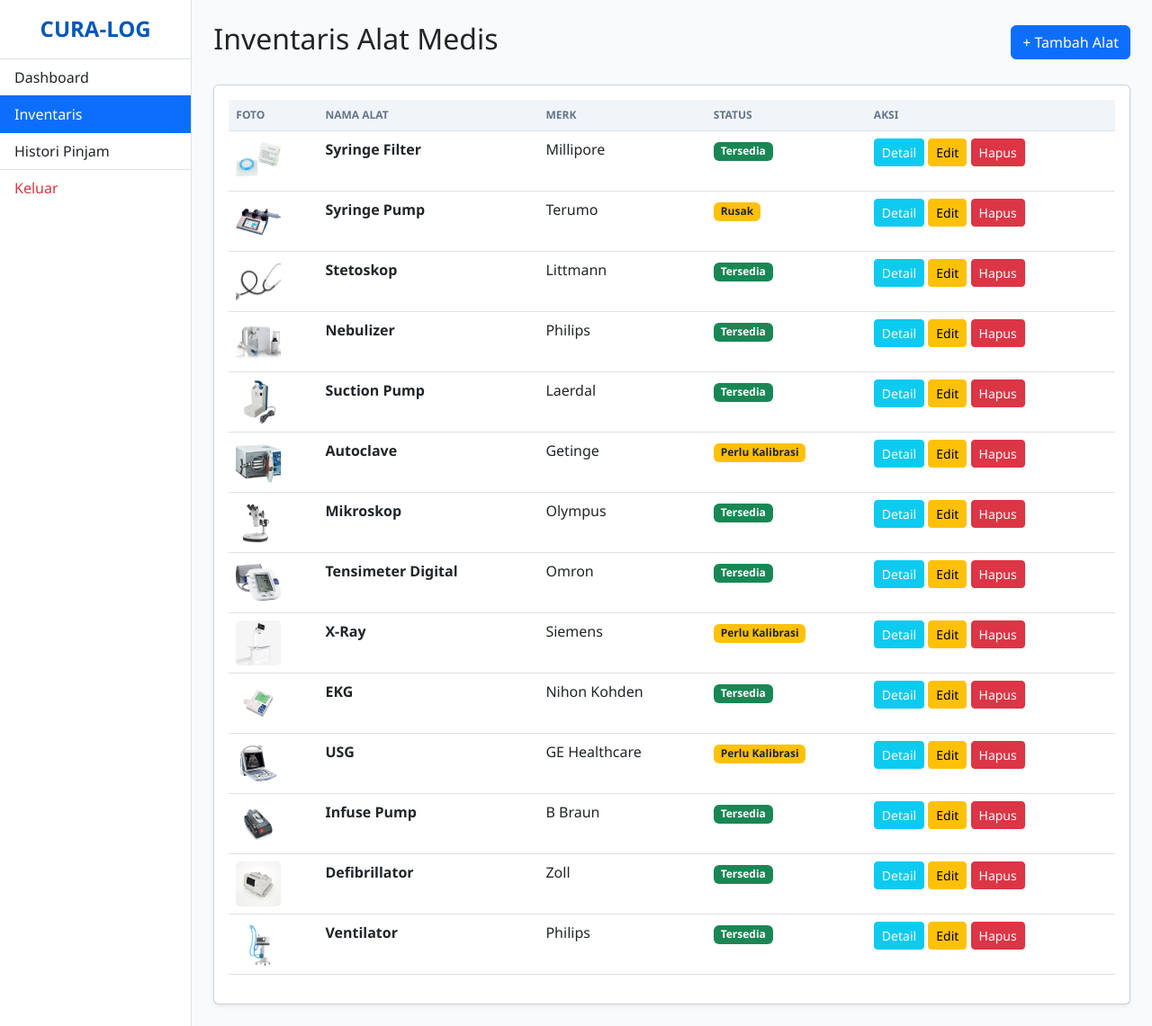
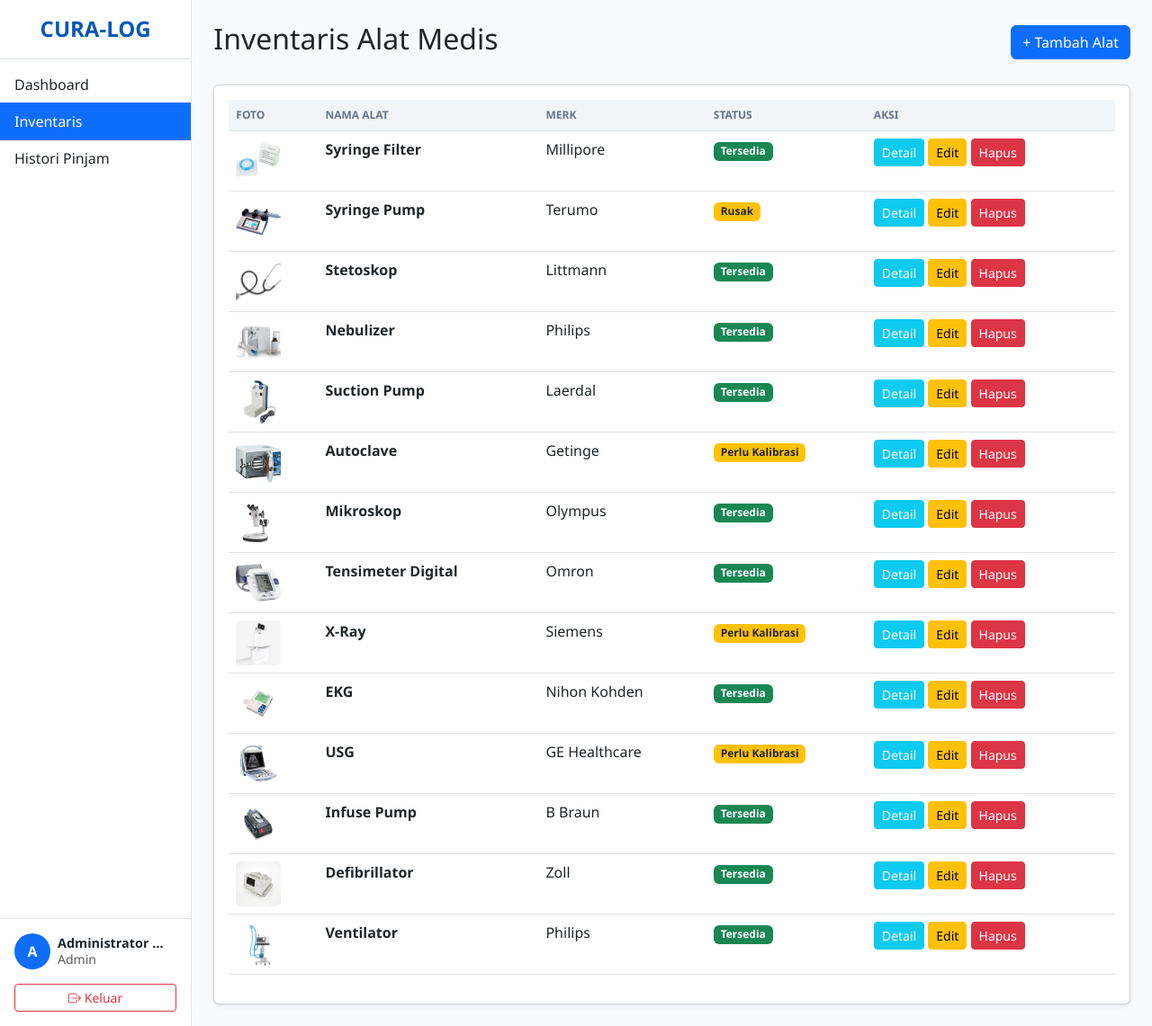
Before and after one commit to dfdwii/CURA-LOG, a PHP site: page /CURALOG/fungsi/inventory.php in a window 1280 px wide. Shown: the whole page at 90% size. Run offline with PHP 8.4, Linux system fonts and the light colour scheme; a user stored in the database is signed in; data comes from the database, SQL or seed files in the repository.

Commit message:
penambahan elemen pada sidebar pada setiap halaman

```diff
--- a/fungsi/inventory.php
+++ b/fungsi/inventory.php
@@ -1,14 +1,7 @@
 <?php
 require_once '../config.php';
 require_once '../auth_check.php';
-global $koneksi;
-if(!isset($_SESSION['username'])) {
-    header("Location: ../login.php");
-    exit;
-}
 
-$pageTitle = "Daftar Alat Medis";
-// Ambil role pengguna yang sedang login
 $role = $_SESSION['role'];
 
 include '../tampilan/header.php';
@@ -16,22 +9,11 @@ include '../tampilan/header.php';
 
 <div class="container-fluid">
     <div class="row">
-        <div class="col-md-2 sidebar p-0">
-            <div class="sb-brand">
-                <h4>CURA-LOG</h4>
-            </div>
-            <div class="list-group list-group-flush">
-                <a href="../index.php" class="list-group-item list-group-item-action">Dashboard</a>
-                <a href="inventory.php" class="list-group-item list-group-item-action active">Inventaris</a>
-                <a href="history.php" class="list-group-item list-group-item-action">Histori Pinjam</a>
-                <a href="../logout.php" class="list-group-item list-group-item-action text-danger">Keluar</a>
-            </div>
-        </div>
+        <?php include '../tampilan/sidebar.php'; ?>
 
         <div class="col-md-10 p-4">
             <div class="d-flex justify-content-between align-items-center mb-4">
                 <h2>Inventaris Alat Medis</h2>
-
                 <?php if ($role != 'dokter') { ?>
                     <a href="tambah_alat.php" class="btn btn-primary"> + Tambah Alat</a>
                 <?php } ?>
@@ -145,7 +127,6 @@ include '../tampilan/header.php';
 </div>
 
 <script>
-// Fungsi untuk memunculkan modal detail
 function lihatDetail(nama, merk, ket) {
     document.getElementById('detNama').innerText = nama;
     document.getElementById('detMerk').innerText = merk;
@@ -154,7 +135,6 @@ function lihatDetail(nama, merk, ket) {
     myModal.show();
 }
 
-// Fungsi untuk memunculkan modal pinjam
 function bukaPinjam(id, nama) {
     document.getElementById('pinjamId').value = id;
     document.getElementById('pinjamNama').value = nama;
--- a/tampilan/sidebar.php
+++ b/tampilan/sidebar.php
@@ -1,11 +1,29 @@
-<div class="col-md-2 sidebar p-0">
-    <div class="sb-brand">
-        <h4>CURA-LOG</h4>
+<div class="col-md-2 sidebar p-0 d-flex flex-column" style="min-height: 100vh;">
+    <div>
+        <div class="sb-brand">
+            <h4>CURA-LOG</h4>
+        </div>
+        <div class="list-group list-group-flush mt-2">
+            <a href="<?php echo $base_url; ?>index.php" class="list-group-item list-group-item-action <?php echo basename($_SERVER['PHP_SELF']) == 'index.php' ? 'active' : ''; ?>">Dashboard</a>
+            <a href="<?php echo $base_url; ?>fungsi/inventory.php" class="list-group-item list-group-item-action <?php echo basename($_SERVER['PHP_SELF']) == 'inventory.php' ? 'active' : ''; ?>">Inventaris</a>
+            <a href="<?php echo $base_url; ?>fungsi/history.php" class="list-group-item list-group-item-action <?php echo basename($_SERVER['PHP_SELF']) == 'history.php' ? 'active' : ''; ?>">Histori Pinjam</a>
+        </div>
     </div>
-    <div class="list-group list-group-flush">
-        <a href="<?php echo $base_url; ?>index.php" class="list-group-item list-group-item-action">Dashboard</a>
-        <a href="<?php echo $base_url; ?>fungsi/inventory.php" class="list-group-item list-group-item-action">Inventaris</a>
-        <a href="<?php echo $base_url; ?>fungsi/history.php" class="list-group-item list-group-item-action">Histori Pinjam</a>
-        <a href="<?php echo $base_url; ?>logout.php" class="list-group-item list-group-item-action text-danger">Keluar</a>
+
+    <div class="mt-auto p-3 border-top">
+        <div class="d-flex align-items-center mb-3">
+            <div class="bg-primary text-white d-flex justify-content-center align-items-center rounded-circle me-2" style="width: 40px; height: 40px; font-weight: bold;">
+                <?php echo strtoupper(substr($_SESSION['nama'], 0, 1)); ?>
+            </div>
+            <div style="line-height: 1.2;">
+                <strong class="d-block text-truncate" style="max-width: 120px; font-size: 0.9rem;">
+                    <?php echo $_SESSION['nama']; ?>
+                </strong>
+                <small class="text-muted text-capitalize"><?php echo $_SESSION['role']; ?></small>
+            </div>
+        </div>
+        <a href="<?php echo $base_url; ?>logout.php" class="btn btn-outline-danger btn-sm w-100">
+            <i class="bi bi-box-arrow-right"></i> Keluar
+        </a>
     </div>
 </div>
```
Also changed, not shown: fungsi/history.php (+9 -20 lines).
